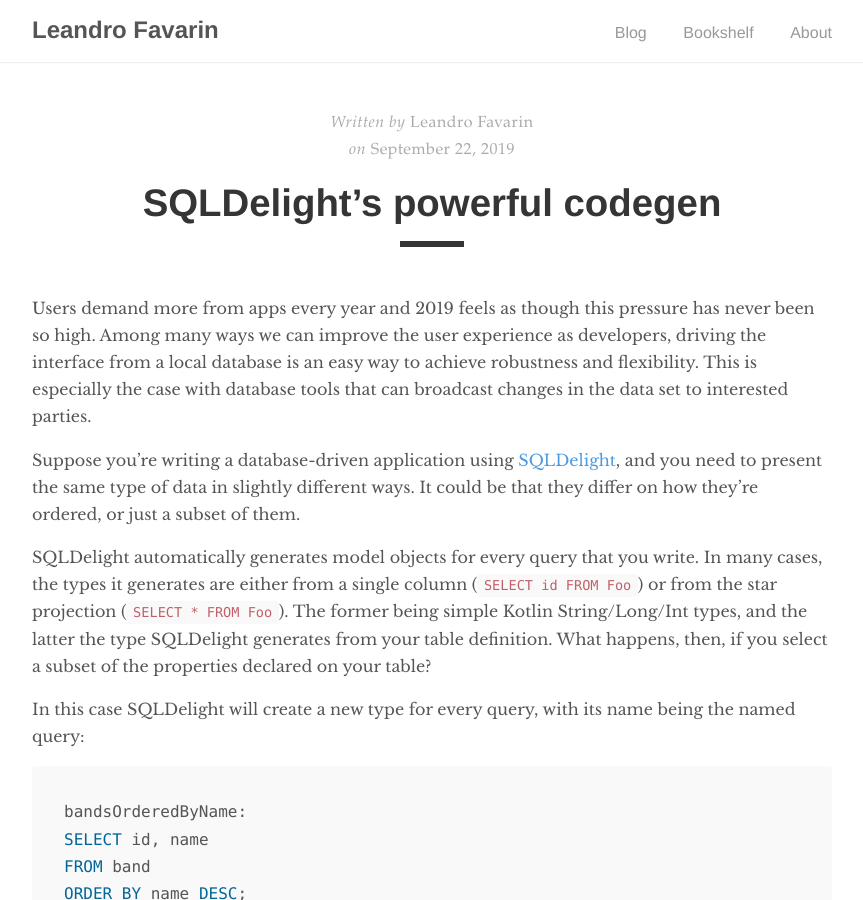
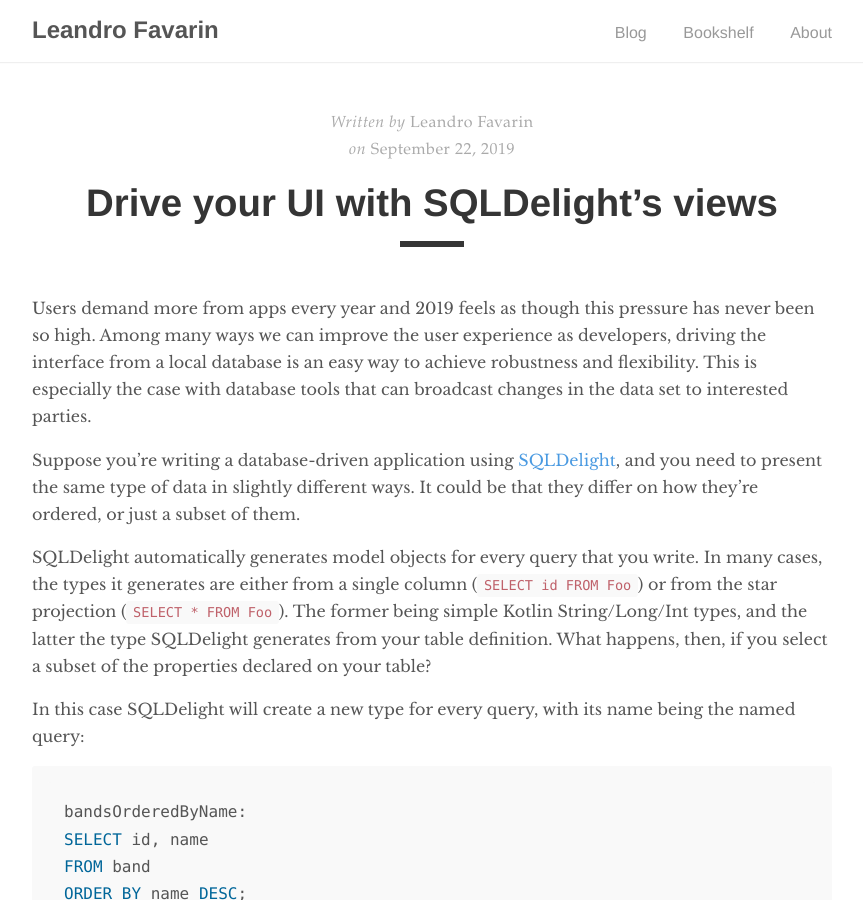
Before and after one commit to leandrofavarin/leandrofavarin.github.io, a Jekyll site: the page built from _posts/2019-09-22-sqldelight-powerful-codegen.markdown, in a window 1280 px wide and 900 px high. Shown: the whole window, without its empty margins (208-1071 px from the left). Built offline with Jekyll 4.4.1, drawn with Linux system fonts in a browser that asks for light colours.

Commit message:
Rename post to Drive your UI with SQLDelight’s views

```diff
--- a/_posts/2019-09-22-sqldelight-powerful-codegen.markdown
+++ b/_posts/2019-09-22-sqldelight-powerful-codegen.markdown
@@ -1,6 +1,6 @@
 ---
 layout: post
-title: SQLDelight’s powerful codegen
+title: Drive your UI with SQLDelight’s views
 date: 2019-09-22 10:30:00
 tags: [sqldelight, kotlin]
 ---
```
